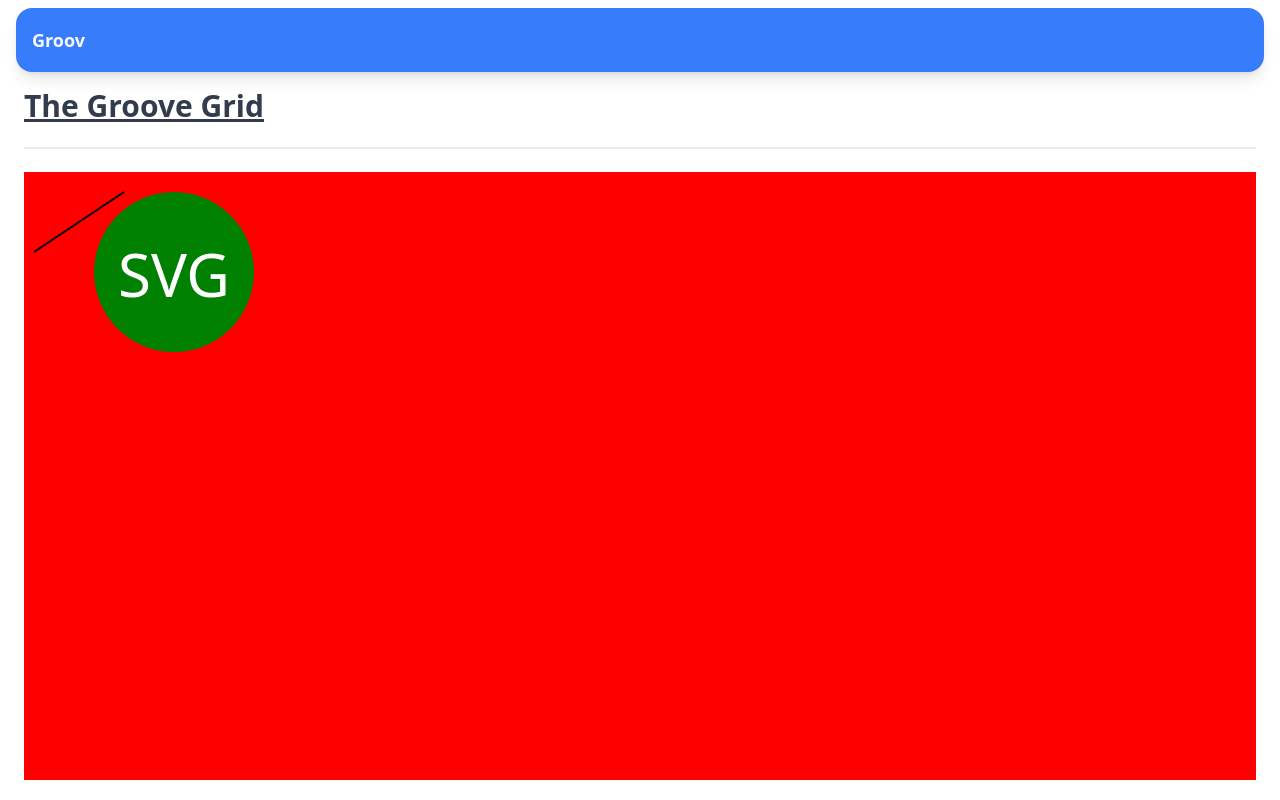
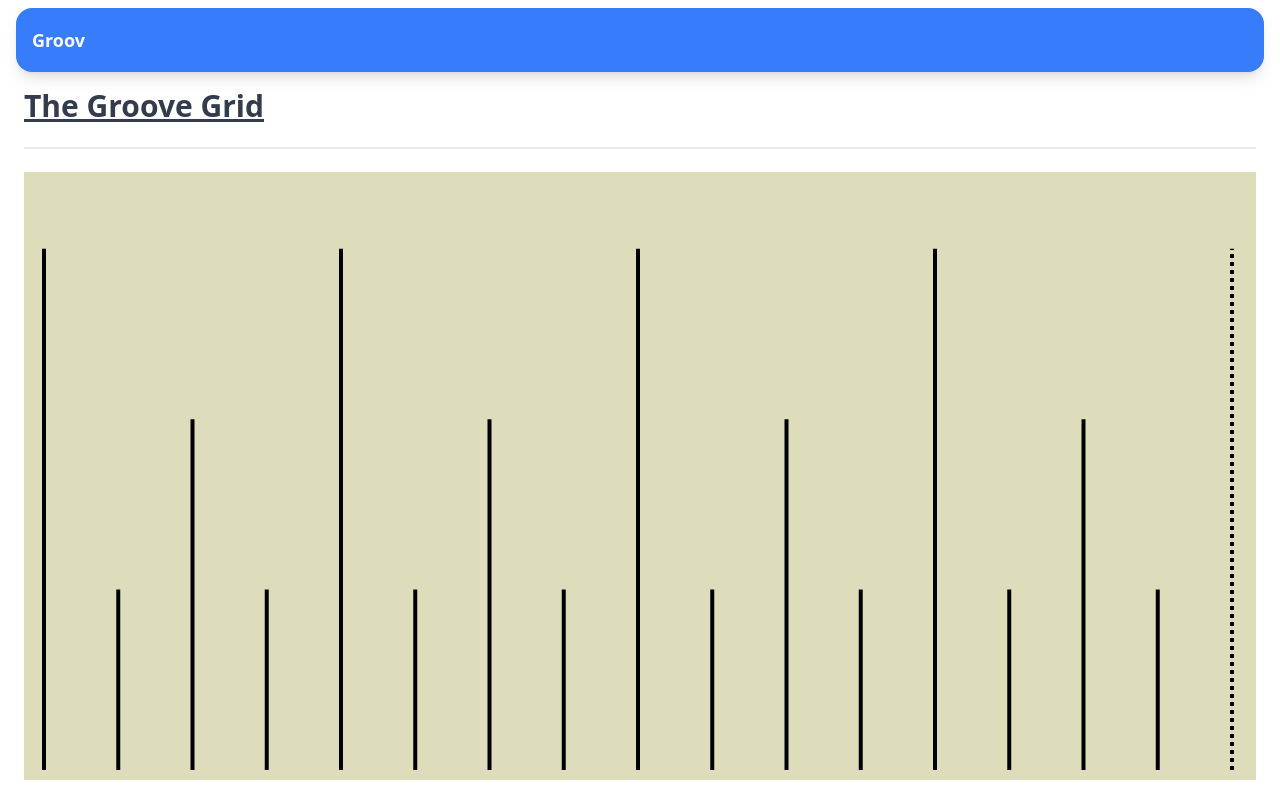
Before and after one commit to csterritt/groov, a Vue app: page / in a window 1280 px wide. Built offline with nearby package versions, Linux system fonts and the light colour scheme.

Commit message:
Initial beat lines.

```diff
--- a/src/App.vue
+++ b/src/App.vue
@@ -20,22 +20,19 @@
         :height="store.height"
         xmlns="http://www.w3.org/2000/svg"
       >
-        <rect width="100%" height="100%" fill="red" />
+        <rect width="100%" height="100%" fill="#ddb" />
 
-        <circle cx="150" cy="100" r="80" fill="green" />
-
-        <text x="150" y="125" font-size="60" text-anchor="middle" fill="white">
-          SVG
-        </text>
-
-        <line
-          x1="10"
-          y1="80"
-          x2="100"
-          y2="20"
-          stroke="black"
-          stroke-width="2"
-        />
+        <g v-for="line in store.linesAndHeights" :key="line.id">
+          <line
+            :x1="line.x1"
+            :y1="line.y1"
+            :x2="line.x2"
+            :y2="line.y2"
+            stroke="black"
+            stroke-width="4"
+            :stroke-dasharray="line.dashed ? 4 : 0"
+          />
+        </g>
       </svg>
     </div>
   </div>
--- a/src/stores/groovStore.js
+++ b/src/stores/groovStore.js
@@ -1,6 +1,26 @@
 import { defineStore } from 'pinia'
 
 const MARGIN_SIZE = 20
+const LINE_WIDTH = 4
+const LINE_BASE = 10
+const LINE_LENGTHS = [90, 30, 60, 30]
+const linesAndHeightsUnscaled = []
+
+const setupLinesAndHeights = () => {
+  for (let index = 0; index < 16; index += 1) {
+    linesAndHeightsUnscaled.push({
+      id: index,
+      height: LINE_LENGTHS[index % 4],
+      dashed: false,
+    })
+  }
+  linesAndHeightsUnscaled.push({
+    id: 16,
+    height: 90,
+    dashed: true,
+  })
+}
+setupLinesAndHeights()
 
 // useStore could be anything like useUser, useCart
 // the first argument is a unique id of the store across your application
@@ -17,6 +37,26 @@ export const useStore = defineStore('groovStore', {
   getters: {
     height: (state) => state.viewPortHeight - state.topLeftHeightOffset,
     width: (state) => state.viewPortWidth - state.topLeftWidthOffset,
+    linesAndHeights: (state) => {
+      const numLines = linesAndHeightsUnscaled.length
+      return linesAndHeightsUnscaled.map((line, index) => {
+        const pct = line.height / 100
+        const maxY = state.height - 2 * MARGIN_SIZE
+        const lineLength = pct * maxY
+        const maxX = state.width - 2 * MARGIN_SIZE
+        const linesWidth = numLines * LINE_WIDTH
+        const xSpaceWidth = (maxX - linesWidth) / (numLines - 1)
+        const xLocation = MARGIN_SIZE + index * LINE_WIDTH + index * xSpaceWidth
+        return {
+          ...line,
+          x1: xLocation,
+          x2: xLocation,
+          y1: state.height - LINE_BASE,
+          y2: state.height - (lineLength + MARGIN_SIZE),
+          dashed: line.dashed,
+        }
+      })
+    },
   },
 
   actions: {
```
